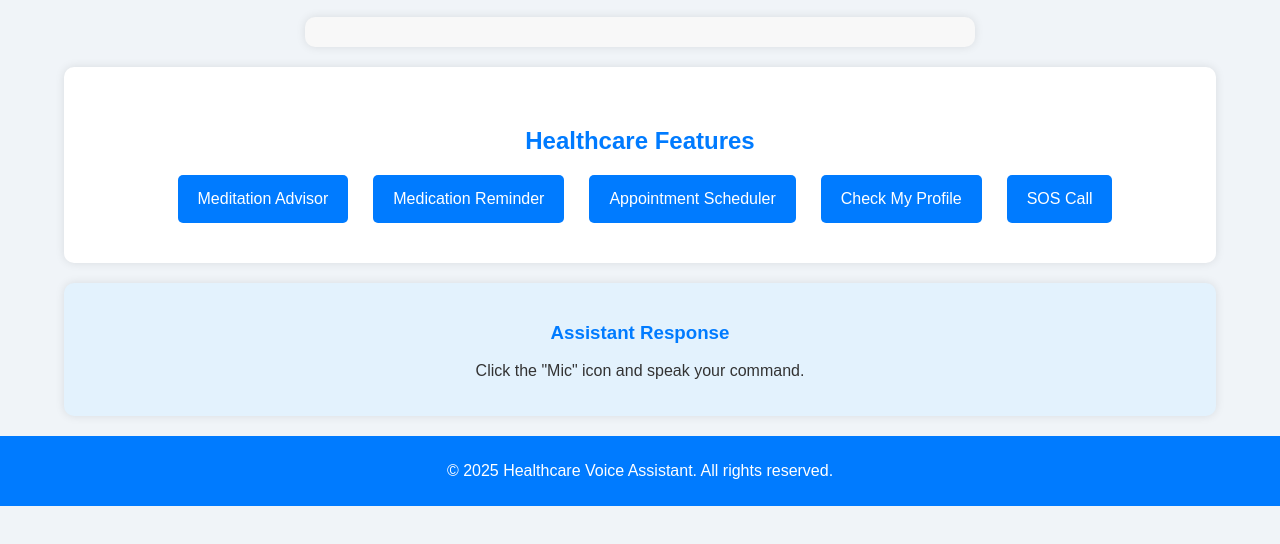
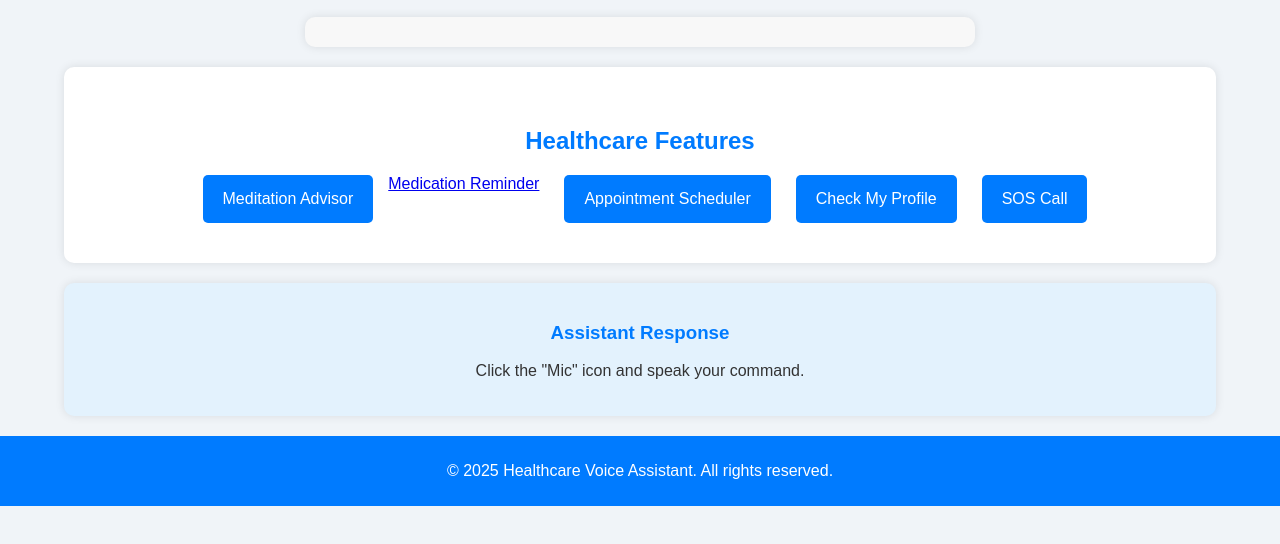
Before and after one commit to arvi1709/Pulse.HealthCare, a plain HTML site: page index.html in a window 1280 px wide. Shown: the part 252-796 px from the top of the page. Drawn offline with Linux system fonts and the light colour scheme; a script that the page names is missing.

Commit message:
Update index.html

```diff
--- a/index.html
+++ b/index.html
@@ -180,7 +180,7 @@
           <a href="meditation.html"><button id="medicationReminder">Meditation Advisor</button></a>
         </div>
         <div class="feature-item">
-          <button id="meds">Medication Reminder</button>
+          <a href="medication.html><button id="meds">Medication Reminder</button></a>
         </div>
         <div class="feature-item">
           <a href="appointment.html"><button id="appointmentScheduler">Appointment Scheduler</button></a>
```
